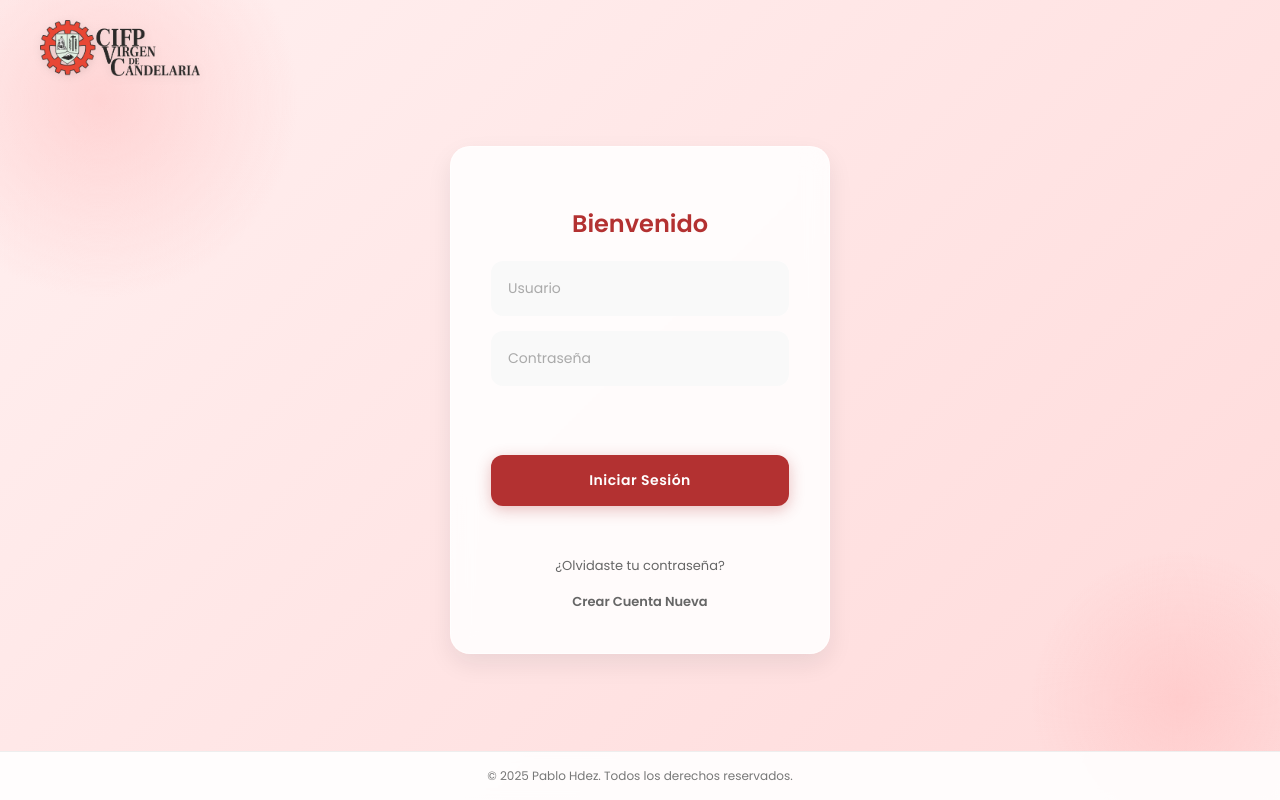
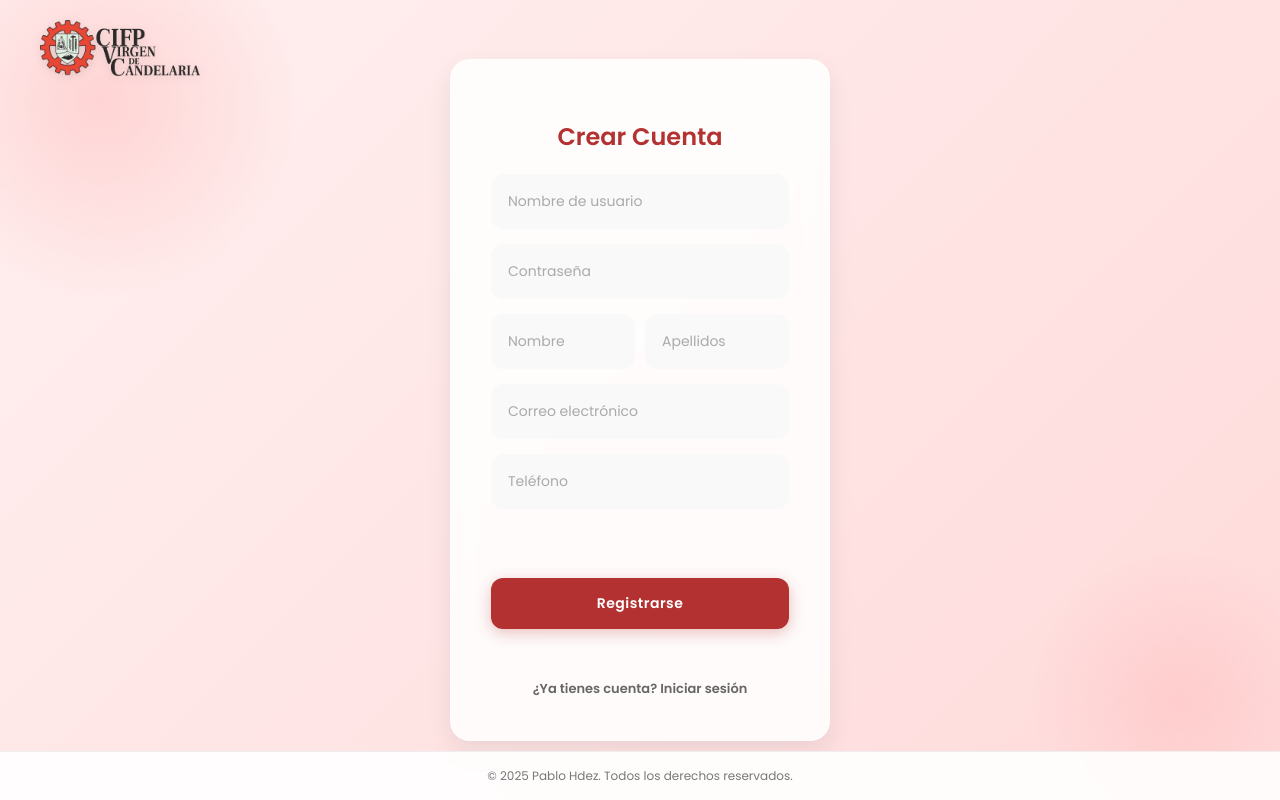
Before and after one commit to Pabloohdez/smart-economato-main, a React (Vite) app in the folder frontend/: page /registro in a window 1280 px wide. Before the commit this address led to /login. Built offline with nearby package versions, Linux system fonts and the light colour scheme; no server answers.

Commit message:
feat: Add registration page route and update login page link to navigate to registration

```diff
--- a/frontend/src/App.tsx
+++ b/frontend/src/App.tsx
@@ -15,13 +15,15 @@
 import AvisosPage from "./pages/AvisosPage";
 import ConfiguracionPage from "./pages/ConfiguracionPage";
 import AuditoriaPage from "./pages/AuditoriaPage";
+import RegistroPage from "./pages/RegistroPage";
 
 export default function App() {
   return (
     <BrowserRouter>
       <Routes>
-        {/* Login libre */}
+        {/* Login y registro libres */}
         <Route path="/login" element={<LoginPage />} />
+        <Route path="/registro" element={<RegistroPage />} />
 
         {/* Rutas protegidas */}
         <Route
--- a/frontend/src/pages/LoginPage.tsx
+++ b/frontend/src/pages/LoginPage.tsx
@@ -1,5 +1,5 @@
 import { useState } from "react";
-import { useNavigate } from "react-router-dom";
+import { Link, useNavigate } from "react-router-dom";
 import "../styles/login.css";
 import { login } from "../services/authService";
 
@@ -73,9 +73,7 @@
         </form>
 
         <div style={{ marginTop: 20 }}>
-          <a href="#">¿Olvidaste tu contraseña?</a>
-          <br />
-          <a href="#" style={{ fontWeight: 600 }}>Crear Cuenta Nueva</a>
+          <Link to="/registro" style={{ fontWeight: 600 }}>Crear Cuenta Nueva</Link>
         </div>
       </div>
 
--- /dev/null
+++ b/frontend/src/pages/RegistroPage.tsx
@@ -0,0 +1,132 @@
+import { useState } from "react";
+import { Link, useNavigate } from "react-router-dom";
+import "../styles/login.css";
+
+const API_URL = import.meta.env.VITE_API_URL as string;
+
+export default function RegistroPage() {
+  const nav = useNavigate();
+  const [form, setForm] = useState({
+    usuario: "",
+    password: "",
+    nombre: "",
+    apellidos: "",
+    email: "",
+    telefono: "",
+  });
+  const [msg, setMsg] = useState("");
+  const [loading, setLoading] = useState(false);
+
+  async function onSubmit(e: React.FormEvent) {
+    e.preventDefault();
+    setMsg("");
+    if (!form.usuario.trim() || !form.password.trim()) {
+      setMsg("Usuario y contraseña son obligatorios.");
+      return;
+    }
+    setLoading(true);
+    try {
+      const res = await fetch(`${API_URL}/usuarios`, {
+        method: "POST",
+        headers: { "Content-Type": "application/json" },
+        body: JSON.stringify({
+          usuario: form.usuario.trim(),
+          password: form.password,
+          nombre: form.nombre.trim() || undefined,
+          apellidos: form.apellidos.trim() || undefined,
+          email: form.email.trim() || undefined,
+          telefono: form.telefono.trim() || undefined,
+          rol: "usuario",
+        }),
+      });
+      if (res.ok) {
+        setMsg("Cuenta creada. Redirigiendo al login...");
+        setTimeout(() => nav("/login", { replace: true }), 1500);
+      } else {
+        const data = await res.json().catch(() => ({}));
+        setMsg(data?.error?.message || "Error al crear la cuenta.");
+      }
+    } catch (err) {
+      setMsg("Error de conexión. Comprueba que la API esté disponible.");
+    }
+    setLoading(false);
+  }
+
+  return (
+    <div className="login-page">
+      <div className="header">
+        <img
+          src="/assets/img/LOGO CIFP VIRGEN DE CANDELARIA.png"
+          alt="Virgen de la Candelaria"
+          className="logo"
+        />
+      </div>
+      <div className="container">
+        <h2 className="form-title">Crear Cuenta</h2>
+        <form className="formulario" onSubmit={onSubmit}>
+          <input
+            type="text"
+            value={form.usuario}
+            onChange={(e) => setForm((f) => ({ ...f, usuario: e.target.value }))}
+            placeholder="Nombre de usuario"
+            className="user"
+            required
+          />
+          <input
+            type="password"
+            value={form.password}
+            onChange={(e) => setForm((f) => ({ ...f, password: e.target.value }))}
+            placeholder="Contraseña"
+            className="user"
+            required
+          />
+          <div style={{ display: "flex", gap: 10, width: "100%" }}>
+            <input
+              type="text"
+              value={form.nombre}
+              onChange={(e) => setForm((f) => ({ ...f, nombre: e.target.value }))}
+              placeholder="Nombre"
+              className="user"
+            />
+            <input
+              type="text"
+              value={form.apellidos}
+              onChange={(e) => setForm((f) => ({ ...f, apellidos: e.target.value }))}
+              placeholder="Apellidos"
+              className="user"
+            />
+          </div>
+          <input
+            type="email"
+            value={form.email}
+            onChange={(e) => setForm((f) => ({ ...f, email: e.target.value }))}
+            placeholder="Correo electrónico"
+            className="user"
+          />
+          <input
+            type="tel"
+            value={form.telefono}
+            onChange={(e) => setForm((f) => ({ ...f, telefono: e.target.value }))}
+            placeholder="Teléfono"
+            className="user"
+          />
+          <p className="resp" style={{ color: msg.startsWith("Cuenta creada") ? "green" : "#c53030", fontWeight: 600 }}>
+            {msg}
+          </p>
+          <input
+            type="submit"
+            value={loading ? "Registrando..." : "Registrarse"}
+            className="user entrar"
+            disabled={loading}
+          />
+        </form>
+        <div style={{ marginTop: 20 }}>
+          <Link to="/login" style={{ fontWeight: 600 }}>¿Ya tienes cuenta? Iniciar sesión</Link>
+        </div>
+      </div>
+      <footer className="login-footer">
+        © 2025 Pablo Hdez. Todos los derechos reservados.
+      </footer>
+    </div>
+  );
+}
```
